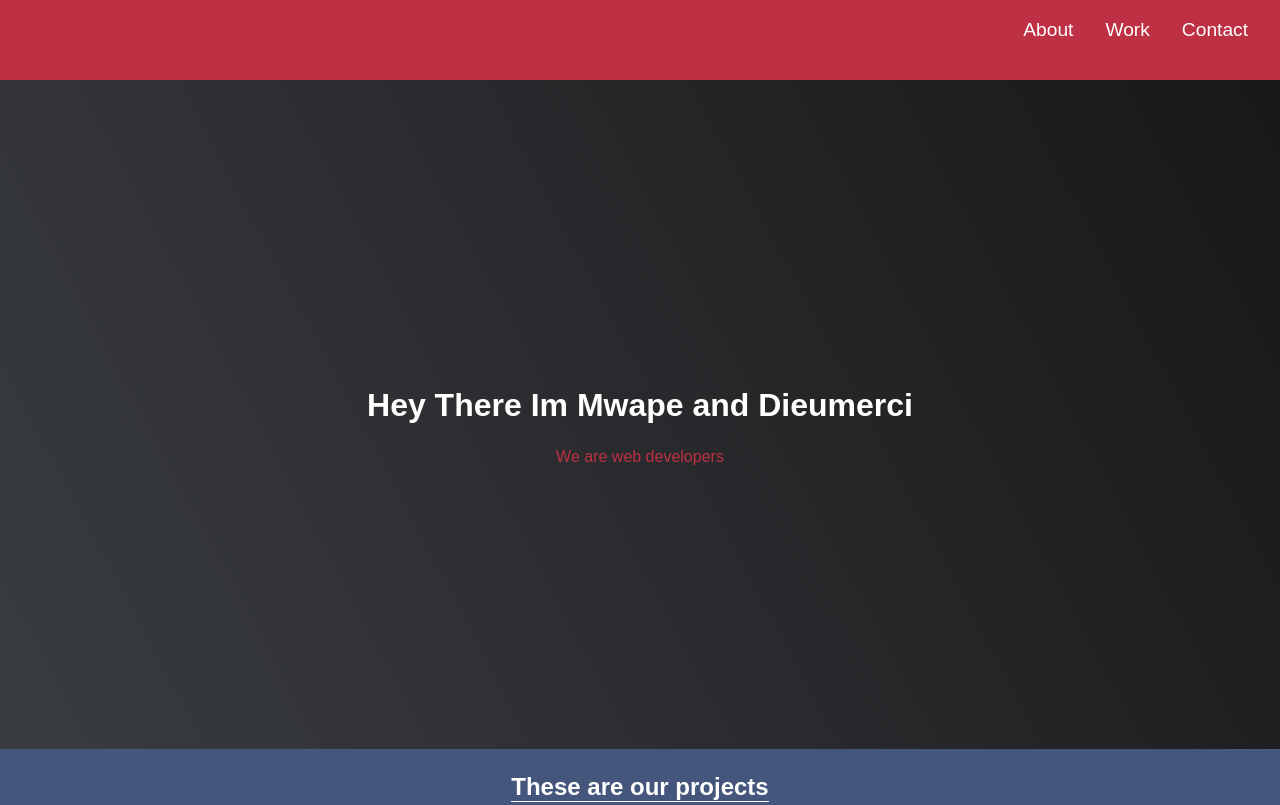
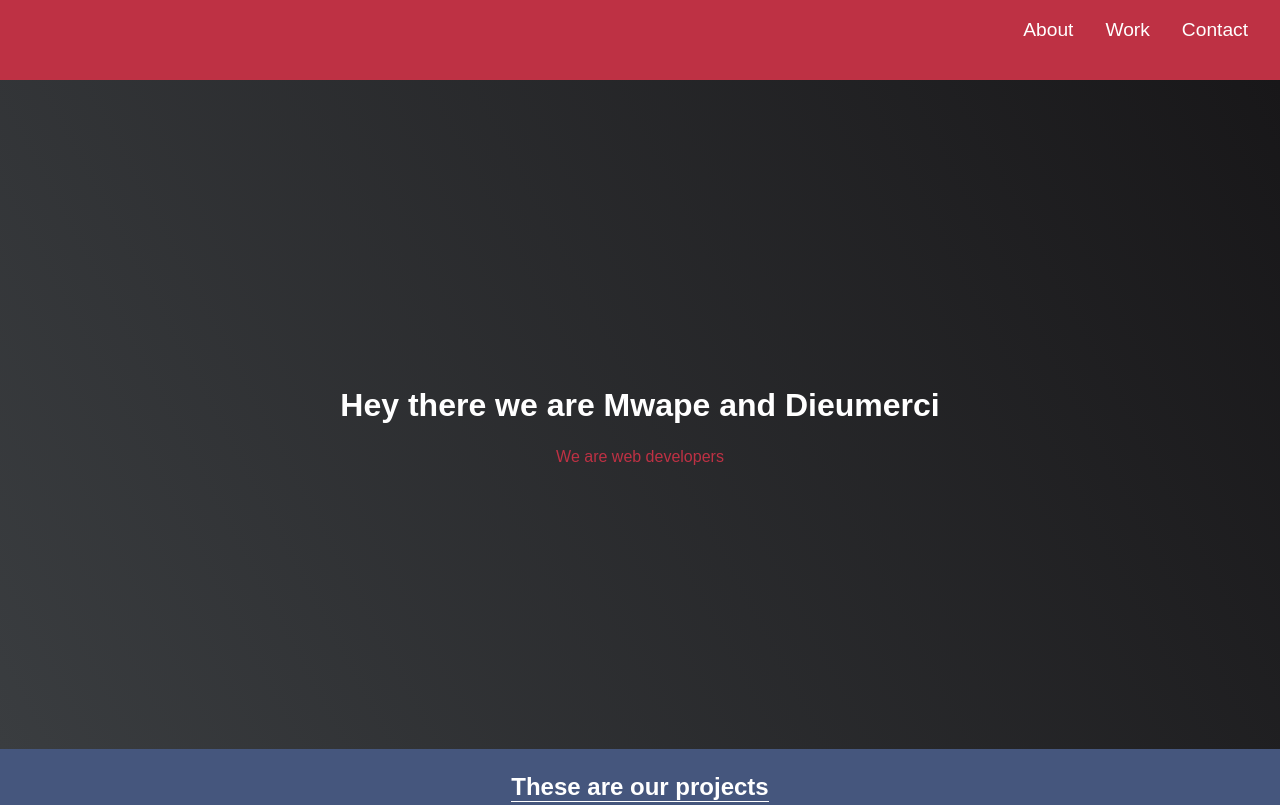
Before and after one commit to Saviour90/Portfolio, a plain HTML site: page index.html in a window 1280 px wide. Shown: the top 805 px of the page. Drawn offline with Linux system fonts and the light colour scheme.

Commit message:
Update h1

```diff
--- a/index.html
+++ b/index.html
@@ -17,7 +17,7 @@
         </ul>
     </nav>
 <div class="div">
-    <h1>Hey There Im Mwape and Dieumerci</h1>
+    <h1>Hey there we are Mwape and Dieumerci</h1>
     <p class="p">We are web developers</p>
 </div>
 
```
